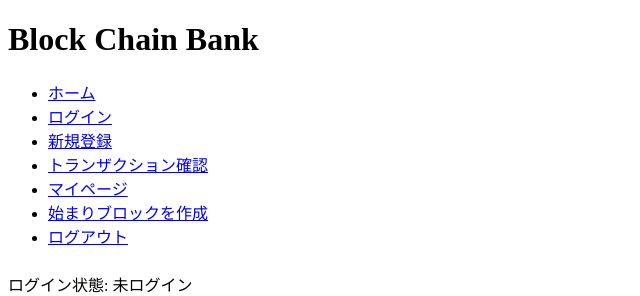
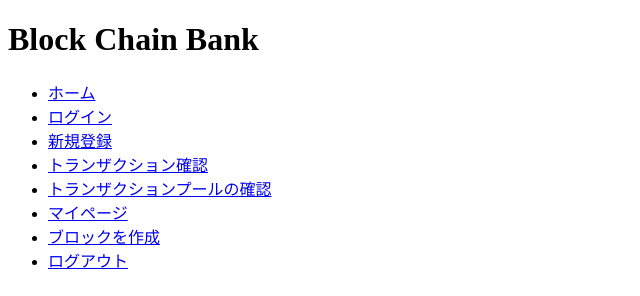
Before and after one commit to toshi0228/blockchain-frontend, a React (Create React App) app: page / in a window 1280 px wide. Shown: the top 296 px of the page, without its empty margins (0-640 px from the left). Built offline with nearby package versions, Linux system fonts and the light colour scheme; no server answers.

Commit message:
pathをケバブケースに修正

```diff
--- a/src/config/config.paths.ts
+++ b/src/config/config.paths.ts
@@ -4,11 +4,12 @@ export default {
 
   // user
   login: "/login",
-  singUp: "/singUp",
+  singUp: "/sing-up",
   transaction: "/transaction",
+  transactionPool: "/transaction-pool",
 
   // myPage
-  setting: "/mypage/setting",
+  setting: "/my-page/setting",
 
   noMatch: "*",
 };
--- a/src/layouts/AuthPageLayout/index.tsx
+++ b/src/layouts/AuthPageLayout/index.tsx
@@ -58,12 +58,16 @@ const AuthPageLayout: React.FC<IAuthPageLayoutProps> = (props) => {
           </li>
 
           <li>
+            <Link to={paths.transactionPool}>トランザクションプールの確認</Link>
+          </li>
+
+          <li>
             <Link to={paths.setting}>マイページ</Link>
           </li>
 
           <li>
             <Link to={paths.setting} onClick={() => createBlock()}>
-              始まりブロックを作成
+              ブロックを作成
             </Link>
           </li>
 
```
